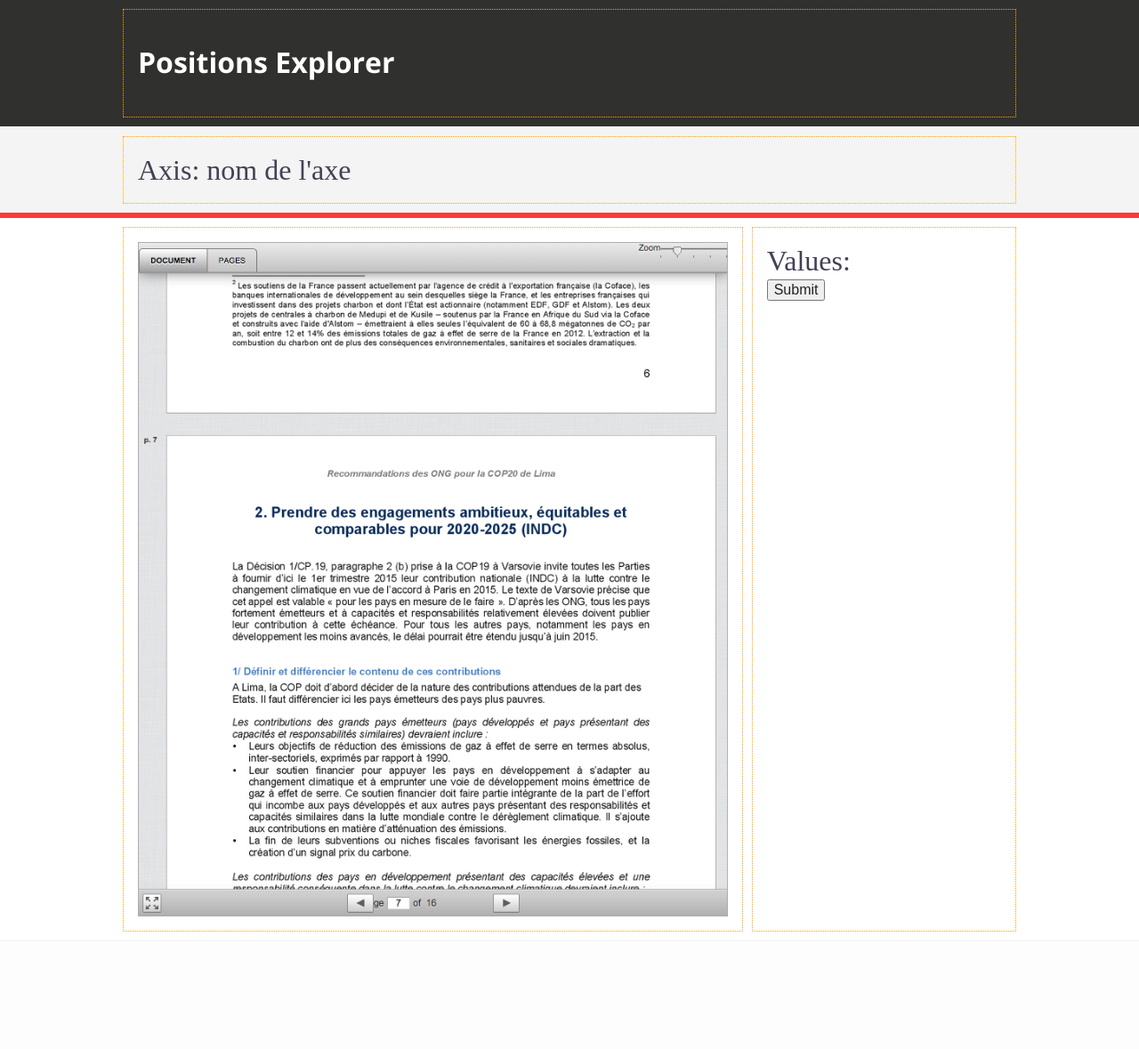
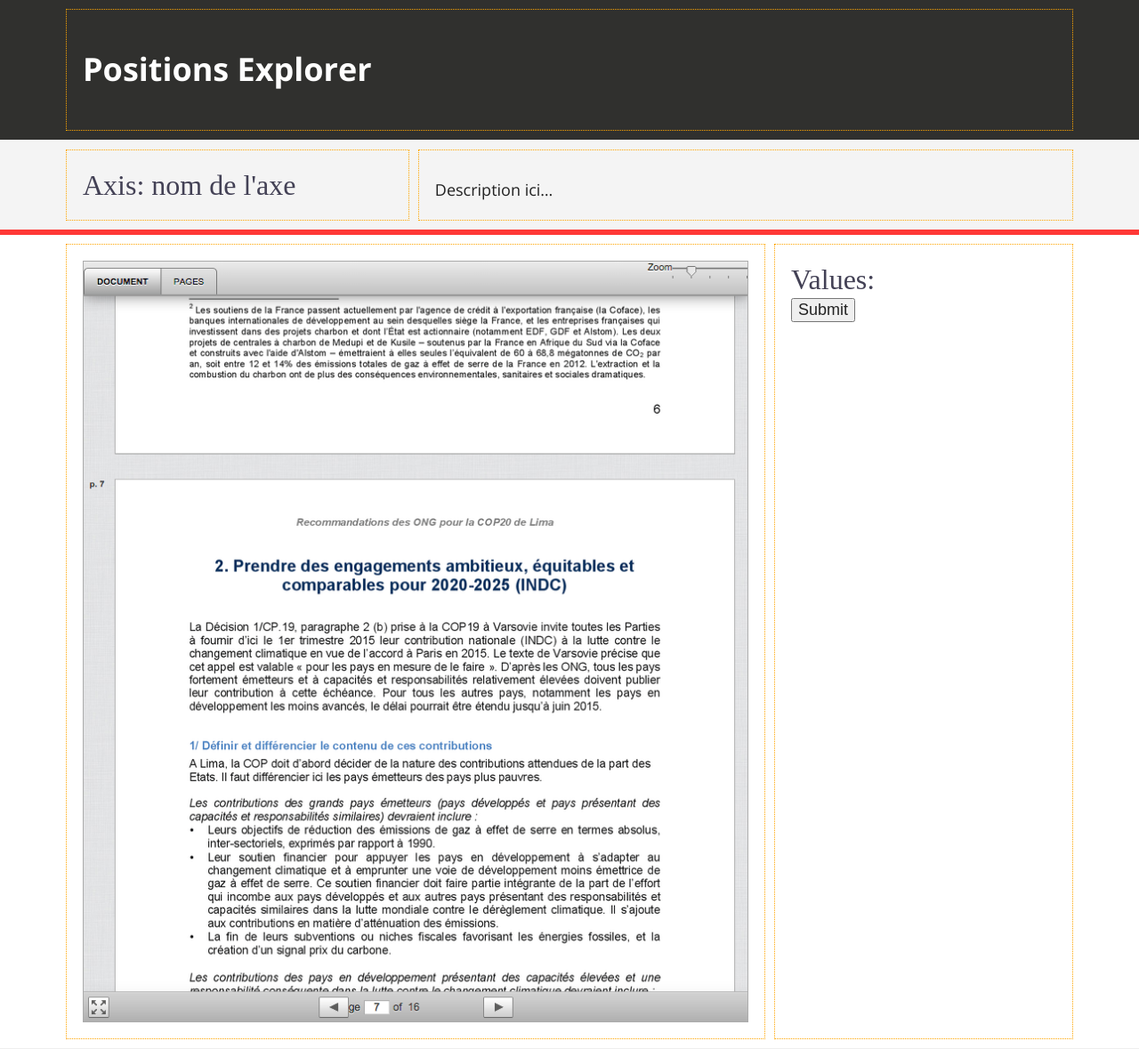
Before and after one commit to Contexte/eu-hackathon, a Django app: page /axis/ in a window 1280 px wide. Shown: the whole page at 89% size. Before the commit the page ends 1058 px from the top, so only its background shows below. Run offline with Django 3.2, Linux system fonts and the light colour scheme; data comes from the database, SQL or seed files in the repository; data that the repository does not hold is empty; some libraries are stand-ins or nearby versions.

Commit message:
Some css

```diff
--- a/positions_explorer/positions/static/css/main.css
+++ b/positions_explorer/positions/static/css/main.css
@@ -99,7 +99,7 @@ textarea {
 
 body {
   background-color: #f6f6f6;
-  font-family: "Open Sans", sans-serif
+  font-family: "Open Sans", sans-serif;
 }
 
 /* Ungrid */
@@ -138,6 +138,7 @@ body {
 
 .row {
   border-spacing: 10px;
+  font-size: 18px;
 }
 
 .col {
@@ -163,10 +164,26 @@ body {
   width: 66.66666%;
 }
 
+.axis-description {
+  padding-top: 1.8em;
+}
+
 
 #id_values {
   list-style-type: none;
   padding: 0;
+}
+#id_values label {
+  display: block;
+  margin-bottom: .5em;
+  padding-left: 1.75em;
+  position: relative;
+}
+
+#id_values input[type='checkbox'] {
+  position: absolute;
+  left: 0;
+  top: .3em;
 }
 
 #id_values li {
--- a/positions_explorer/positions/templates/positions/axis_detail.html
+++ b/positions_explorer/positions/templates/positions/axis_detail.html
@@ -6,11 +6,18 @@
 
     <div class="row slice-main">
 
-      <div class="col">
+      <div class="col col-33">
 
         <div class="element-big">Axis: nom de l'axe</div>
 
       </div>
+
+      <div class="col col-66 axis-description">
+
+        Description ici…
+
+      </div>
+
     </div>
 
   </div>
```
